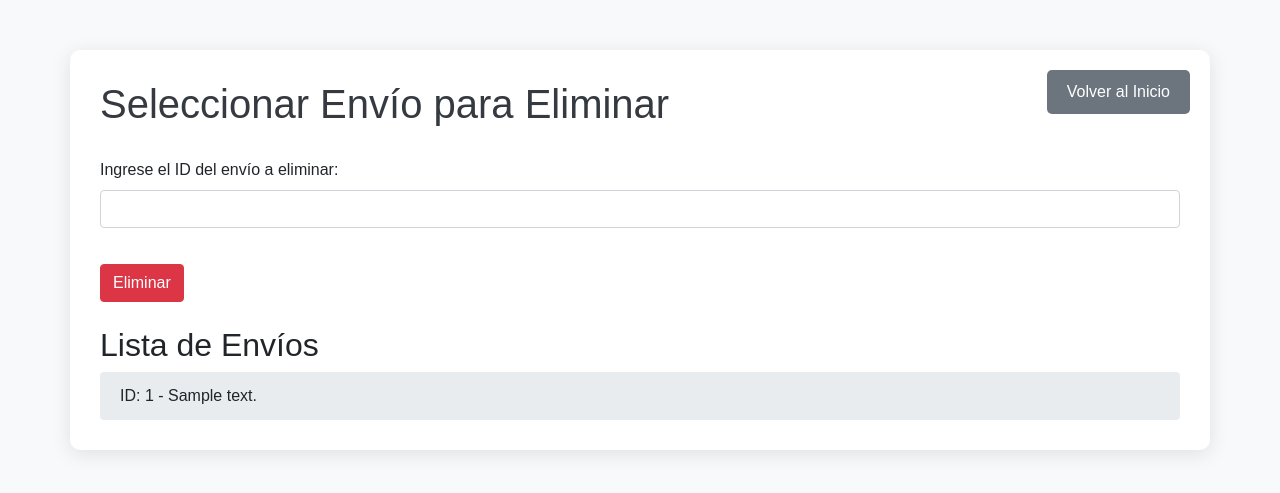
After one commit to Mozaaar/Proyecto, a Django app: template moniweb/templates/seleccionar_eliminar_envio.html in a window 1280 px wide. The commit adds this page. Shown: the top 493 px of the page. Run offline with Django 3.2, Linux system fonts and the light colour scheme; the template is opened without the code that fills it: most values are stand-ins (such as "Sample title", 1, 10 or a date in 2020); some libraries are stand-ins or nearby versions.

Commit message:
Arreglo de actualizar y eliminar

```diff
--- a/moniweb/templates/menu.html
+++ b/moniweb/templates/menu.html
@@ -70,11 +70,11 @@
             </li>
             <li>
                 <img src="https://media.istockphoto.com/id/1458178594/es/foto/actualizar-el-sistema-de-software-en-la-computadora-hombre-que-usa-el-programa-de.jpg?s=1024x1024&w=is&k=20&c=VWXDbax6kCznaxGjgDdXfOBknRghZkrzVHHKBNrVU0U=" alt="Actualizar Envío">
-                <a href="{% url 'actualizar_envio' pk=1 %}">Actualizar Envío</a>
+                <a href="{% url 'seleccionar_actualizar_envio' %}">Actualizar Envío</a>
             </li>
             <li>
                 <img src="https://media.istockphoto.com/id/1405389868/es/vector/documento-e-icono-3d-de-la-cruz-roja-documento-de-rechazo-decisi%C3%B3n-negativa-aislado-sobre-un.jpg?s=1024x1024&w=is&k=20&c=f5iAcghdIiePy-0VcWj0ARffmhUM8Z94EqKJAhOKjUE=" alt="Eliminar Envío">
-                <a href="{% url 'eliminar_envio' pk=1 %}">Eliminar Envío</a>
+                <a href="{% url 'seleccionar_eliminar_envio' %}">Eliminar Envío</a>
             </li>
         </ul>
     </nav>
--- /dev/null
+++ b/moniweb/templates/seleccionar_eliminar_envio.html
@@ -0,0 +1,81 @@
+<!DOCTYPE html>
+<html lang="es">
+<head>
+    <meta charset="UTF-8">
+    <meta name="viewport" content="width=device-width, initial-scale=1.0">
+    <title>Seleccionar Envío para Eliminar</title>
+    <link rel="stylesheet" href="https://stackpath.bootstrapcdn.com/bootstrap/4.5.2/css/bootstrap.min.css">
+    <style>
+        body {
+            background-color: #f8f9fa; /* Fondo claro */
+            font-family: Arial, sans-serif;
+        }
+        .container {
+            margin-top: 50px;
+            background-color: white;
+            padding: 30px;
+            border-radius: 10px;
+            box-shadow: 0 4px 20px rgba(0, 0, 0, 0.1);
+            position: relative; /* Para posicionar el botón */
+        }
+        h1 {
+            color: #343a40; /* Color oscuro */
+            margin-bottom: 30px; /* Espacio entre el título y el formulario */
+        }
+        .btn-danger {
+            margin-top: 20px; /* Espacio entre el formulario y el botón de eliminar */
+        }
+        .btn-regresar {
+            position: absolute; /* Posición absoluta */
+            top: 20px; /* Espacio desde la parte superior */
+            right: 20px; /* Espacio desde la derecha */
+            background-color: #6c757d; /* Color gris */
+            color: white;
+            border: none;
+            padding: 10px 20px;
+            border-radius: 5px;
+            cursor: pointer;
+            text-align: center;
+            text-decoration: none;
+            transition: background-color 0.3s;
+        }
+        .btn-regresar:hover {
+            background-color: #5a6268; /* Color gris oscuro al pasar el mouse */
+        }
+        .list-group-item {
+            background-color: #e9ecef; /* Color de fondo de los elementos de la lista */
+            border: none;
+        }
+        .list-group-item:hover {
+            background-color: #ced4da; /* Color de fondo al pasar el mouse */
+        }
+    </style>
+</head>
+<body>
+    <div class="container">
+        <a href="{% url 'menu' %}" class="btn-regresar">Volver al Inicio</a>
+        <h1>Seleccionar Envío para Eliminar</h1>
+        <form method="post" class="mb-4">
+            {% csrf_token %}
+            <div class="form-group">
+                <label for="envio_id">Ingrese el ID del envío a eliminar:</label>
+                <input type="number" name="envio_id" id="envio_id" class="form-control" required>
+            </div>
+            <button type="submit" class="btn btn-danger">Eliminar</button>
+        </form>
+
+        <h2>Lista de Envíos</h2>
+        <ul class="list-group">
+            {% for envio in envios %}
+                <li class="list-group-item">ID: {{ envio.id }} - {{ envio.descripcion }}</li> <!-- Cambia 'descripcion' por el campo que desees mostrar -->
+            {% empty %}
+                <li class="list-group-item text-center">No hay envíos disponibles.</li>
+            {% endfor %}
+        </ul>
+    </div>
+
+    <script src="https://code.jquery.com/jquery-3.5.1.slim.min.js"></script>
+    <script src="https://cdn.jsdelivr.net/npm/@popperjs/core@2.9.2/dist/umd/popper.min.js"></script>
+    <script src="https://stackpath.bootstrapcdn.com/bootstrap/4.5.2/js/bootstrap.min.js"></script>
+</body>
+</html>
```
Also changed, not shown: moniweb/templates/actualizar_envio.html (+15 -10 lines), moniweb/templates/listar_envios.html (+61 -2 lines), moniweb/templates/nuevo_envio.html (+18 -0 lines), moniweb/templates/seleccionar_actualizar_envio.html (added, +77 -0 lines), moniweb/urls.py (+13 -2 lines), moniweb/views.py (+23 -2 lines), db.sqlite3.
